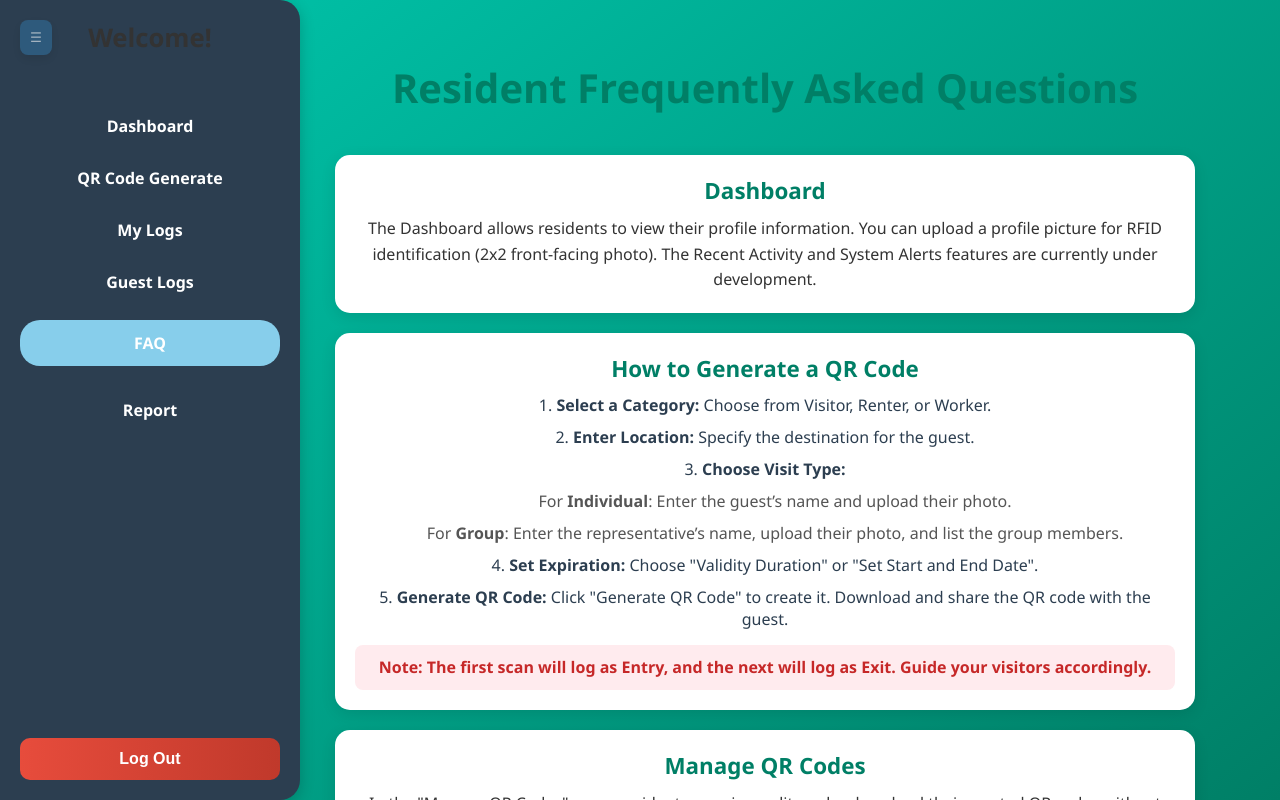
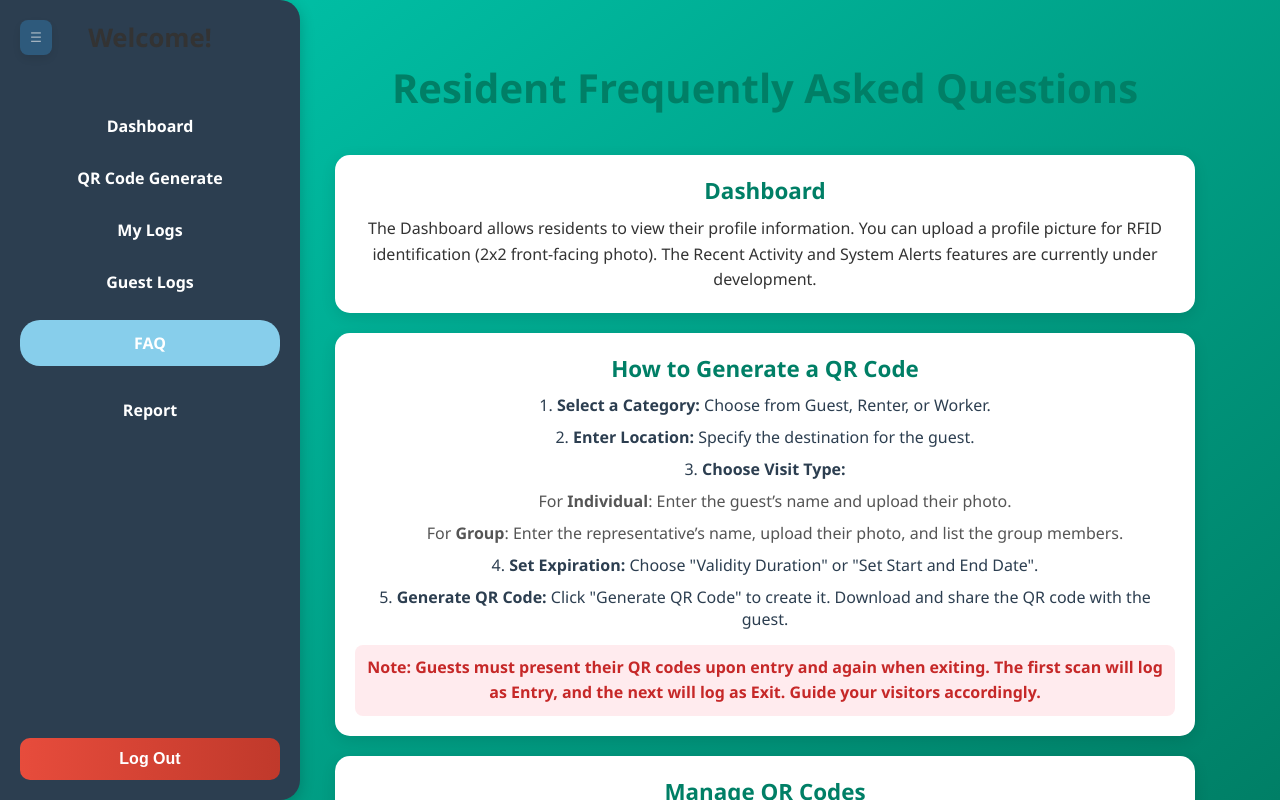
Before and after one commit to iamelkar/granville-tracking-system, a Vue app: page /resident-faq in a window 1280 px wide. Built offline with nearby package versions, Linux system fonts and the light colour scheme; no server answers.

Commit message:
edited resident FAQ

```diff
--- a/src/views/users/ResidentFAQ.vue
+++ b/src/views/users/ResidentFAQ.vue
@@ -10,7 +10,10 @@
         <div class="faq-card">
           <h3>Dashboard</h3>
           <p>
-              The Dashboard allows residents to view their profile information. You can upload a profile picture for RFID identification (2x2 front-facing photo). The Recent Activity and System Alerts features are currently under development.
+            The Dashboard allows residents to view their profile information.
+            You can upload a profile picture for RFID identification (2x2
+            front-facing photo). The Recent Activity and System Alerts features
+            are currently under development.
           </p>
         </div>
 
@@ -18,16 +21,37 @@
         <div class="faq-card">
           <h3>How to Generate a QR Code</h3>
           <div class="guide-list">
-              <div>1. <strong>Select a Category:</strong> Choose from Visitor, Renter, or Worker.</div>
-              <div>2. <strong>Enter Location:</strong> Specify the destination for the guest.</div>
+            <div>
+              1. <strong>Select a Category:</strong> Choose from Guest, Renter,
+              or Worker.
+            </div>
+            <div>
+              2. <strong>Enter Location:</strong> Specify the destination for
+              the guest.
+            </div>
             <div>3. <strong>Choose Visit Type:</strong></div>
-              <div class="sub-guide">For <strong>Individual</strong>: Enter the guest’s name and upload their photo.</div>
-              <div class="sub-guide">For <strong>Group</strong>: Enter the representative’s name, upload their photo, and list the group members.</div>
-              <div>4. <strong>Set Expiration:</strong> Choose "Validity Duration" or "Set Start and End Date".</div>
-              <div>5. <strong>Generate QR Code:</strong> Click "Generate QR Code" to create it. Download and share the QR code with the guest.</div>
+            <div class="sub-guide">
+              For <strong>Individual</strong>: Enter the guest’s name and upload
+              their photo.
+            </div>
+            <div class="sub-guide">
+              For <strong>Group</strong>: Enter the representative’s name,
+              upload their photo, and list the group members.
+            </div>
+            <div>
+              4. <strong>Set Expiration:</strong> Choose "Validity Duration" or
+              "Set Start and End Date".
+            </div>
+            <div>
+              5. <strong>Generate QR Code:</strong> Click "Generate QR Code" to
+              create it. Download and share the QR code with the guest.
+            </div>
           </div>
           <p class="important-note">
-              <strong>Note:</strong> The first scan will log as <strong>Entry</strong>, and the next will log as <strong>Exit</strong>. Guide your visitors accordingly.
+            <strong>Note:</strong> Guests must present their QR codes upon entry
+            and again when exiting. The first scan will log as
+            <strong>Entry</strong>, and the next will log as
+            <strong>Exit</strong>. Guide your visitors accordingly.
           </p>
         </div>
 
@@ -35,7 +59,10 @@
         <div class="faq-card">
           <h3>Manage QR Codes</h3>
           <p>
-              In the "Manage QR Codes" page, residents can view, edit, and redownload their created QR codes without needing to resend the image to their guests.
+            To view your created QR code, please navigate to the QR Code
+            Generate page and select "Manage Your QR Codes." Here, residents can
+            conveniently view, edit, and redownload their previously created QR
+            codes without needing to resend the image to their guests.
           </p>
         </div>
 
@@ -43,7 +70,8 @@
         <div class="faq-card">
           <h3>My Logs</h3>
           <p>
-              The My Logs page displays your RFID entries and exits. You can sort the logs by:
+            The My Logs page displays your RFID entries and exits. You can sort
+            the logs by:
           </p>
           <ul>
             <li><strong>Mode:</strong> Entry or Exit,</li>
@@ -55,12 +83,13 @@
         <!-- Guest Logs Guide -->
         <div class="faq-card">
           <h3>Guest Logs</h3>
-            <p>
-              The Guest Logs page shows the logs of your guests. You can:
-            </p>
+          <p>The Guest Logs page shows the logs of your guests. You can:</p>
           <ul>
             <li>Search logs by <strong>guest’s name</strong></li>
-              <li>Sort logs by <strong>date, category, status, and latest entries</strong></li>
+            <li>
+              Sort logs by
+              <strong>date, category, status, and latest entries</strong>
+            </li>
           </ul>
         </div>
 
@@ -68,7 +97,9 @@
         <div class="faq-card">
           <h3>Report Issues</h3>
           <p>
-              Use the "Report" page for any issues or feedback. It functions like the Contact Us form for security guards. Submit your concerns directly to the admin, attach files if needed, and expect a response to your email within 1-2 business days.
+            Use the "Report" page for any issues or feedback. Submit your
+            concerns directly to the admin, attach files if needed, and expect a
+            response to your email within 1-2 business days.
           </p>
         </div>
       </div>
```
Lines whose indentation alone changed are shown as unchanged.
